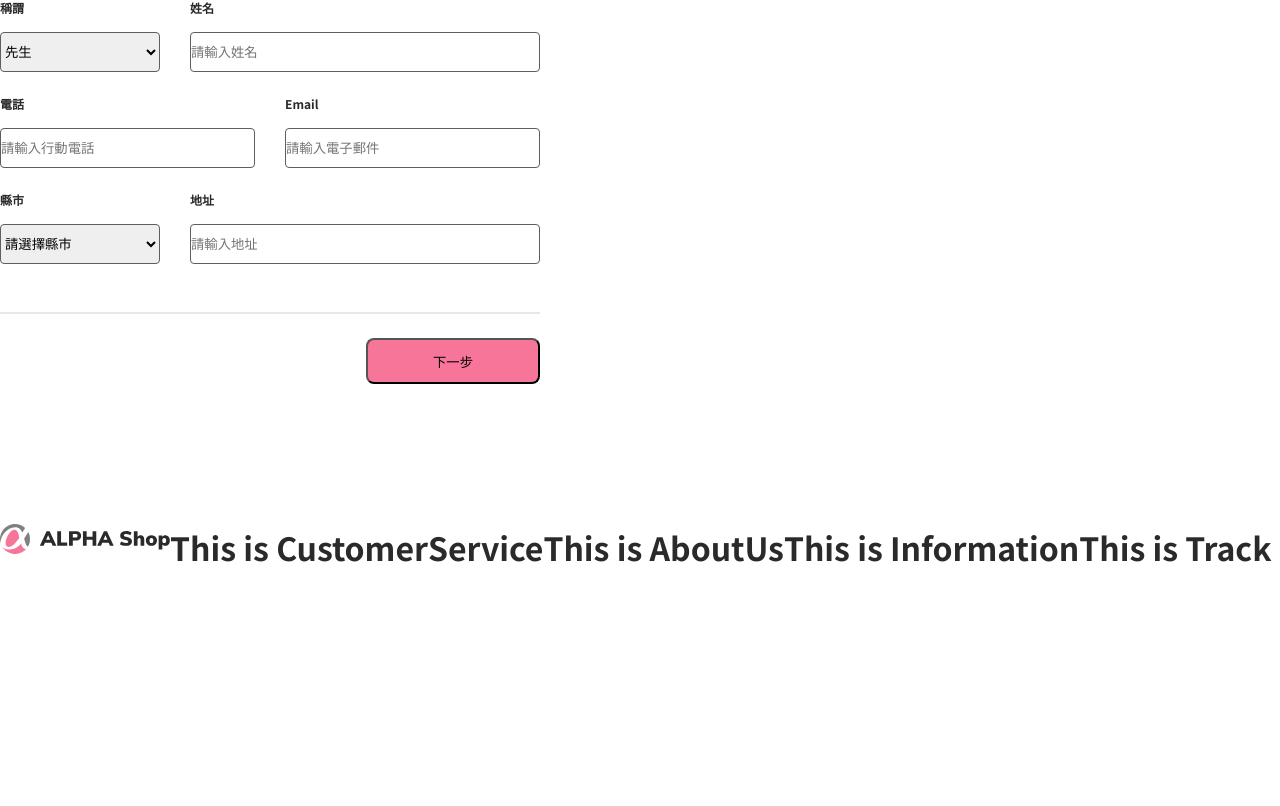
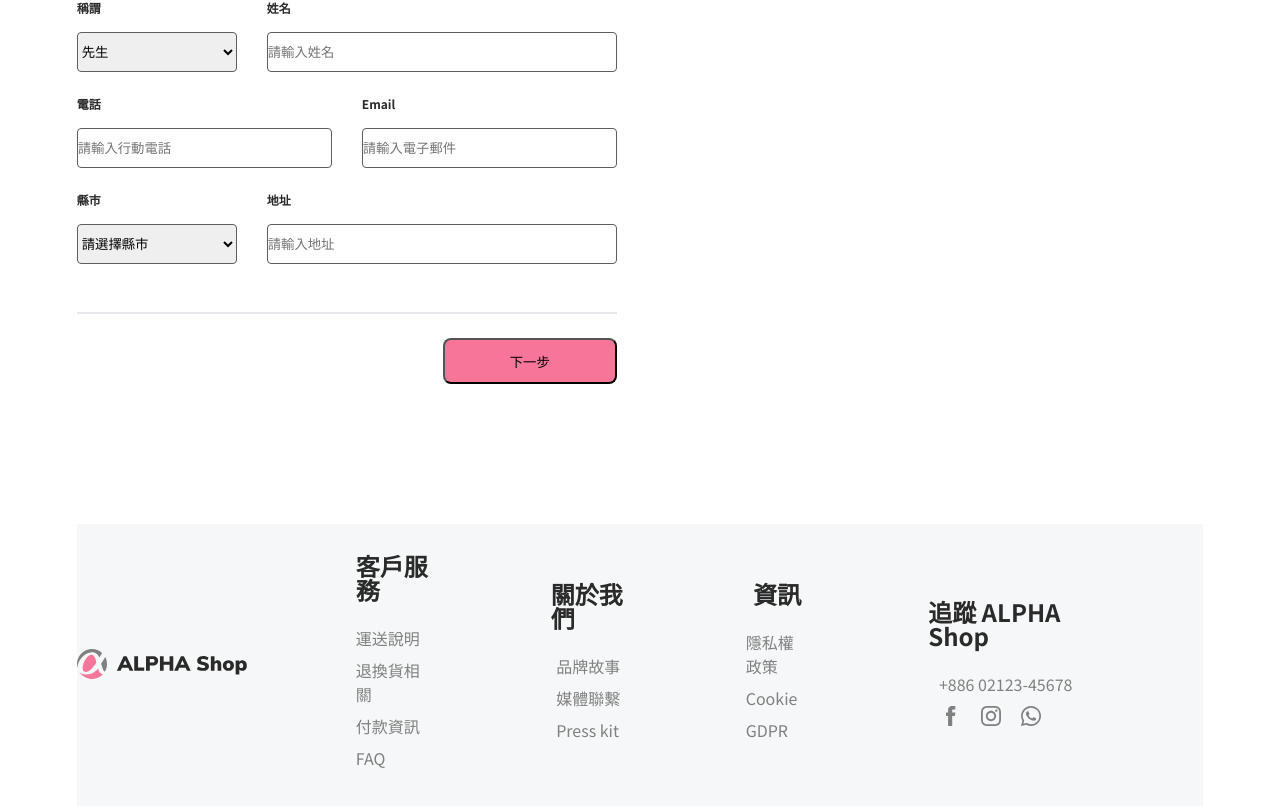
Before and after one commit to jeff0518/ac_alpha_shop, a React (Create React App) app: page / in a window 1280 px wide. Shown: the part 282-1088 px from the top of the page. Before the commit the page ends 852 px from the top, so only its background shows below. Built offline with nearby package versions, Linux system fonts and the light colour scheme.

Commit message:
feat: add footer 增加Footer元件，目前有爆版問題需要解決 Jeff 2022.11.3

```diff
--- a/src/App.js
+++ b/src/App.js
@@ -9,11 +9,14 @@ import styled from "styled-components";
 import './sass/BaseStyled.css';
 
 const BaseStyled = styled.div`
+  margin: 0 auto;
+  width: 88%;
 
 `;
 
 function App() {
   return (
+    <>
       <BaseStyled>
         <Header />
         <StepProgress />
@@ -23,6 +26,7 @@ function App() {
         <ProgressControl />
         <Footer />
       </BaseStyled>
+    </>
   );
 }
 
--- a/src/components/Footer/AboutUs.js
+++ b/src/components/Footer/AboutUs.js
@@ -1,11 +1,27 @@
 import React from "react";
 import styled from "styled-components";
+import FooterSection from "./FooterStyled";
+
+const Section = styled(FooterSection)`
+  margin-right: 120px;
+`;
 
 const AboutUs = () => {
   return (
-    <>
-      <h1>This is AboutUs</h1>
-    </>
+    <Section>
+      <h2 className="section-title">關於我們</h2>
+      <div className="section-content">
+        <a className="page-link" href="#">
+          品牌故事
+        </a>
+        <a className="page-link" href="#">
+          媒體聯繫
+        </a>
+        <a className="page-link" href="#">
+          Press kit
+        </a>
+      </div>
+    </Section>
   );
 };
 
--- a/src/components/Footer/CustomerService.js
+++ b/src/components/Footer/CustomerService.js
@@ -1,11 +1,31 @@
 import React from "react";
 import styled from "styled-components";
+import FooterSection from "./FooterStyled";
+
+const Section = styled(FooterSection)`
+  margin-right: 120px;
+  margin-left: 109px;
+`;
 
 const CustomerService = () => {
   return (
-    <>
-      <h1>This is CustomerService</h1>
-    </>
+    <Section>
+      <h2 className="section-title">客戶服務</h2>
+      <div className="section-content">
+        <a className="page-link" href="#">
+          運送說明
+        </a>
+        <a className="page-link" href="#">
+          退換貨相關
+        </a>
+        <a className="page-link" href="#">
+          付款資訊
+        </a>
+        <a className="page-link" href="#">
+          FAQ
+        </a>
+      </div>
+    </Section>
   );
 };
 
--- a/src/components/Footer/Footer.js
+++ b/src/components/Footer/Footer.js
@@ -5,10 +5,18 @@ import CustomerService from "./CustomerService";
 import Information from "./Information";
 import Track from "./Track";
 import Logo from "../Header/Logo";
+import '../../sass/BaseStyled.css'
 
 const StyledFooter = styled.div`
+  position: relative;
   display: flex;
-`
+  justify-content: center;
+  align-items: center;
+  background-color: var(--footer-background-color);
+  height: 284px;
+  max-width: 1440px;
+  width: 100%;
+`;
 
 const Footer = () => {
   return (
--- /dev/null
+++ b/src/components/Footer/FooterStyled.js
@@ -0,0 +1,28 @@
+import styled from "styled-components";
+
+const FooterSection = styled.section`
+  display: flex;
+  flex-direction: column;
+  justify-content: center;
+  align-items: center;
+
+  .section-title {
+    font-weight: 700;
+    font-size: 24px;
+    line-height: 24px;
+    color: var(--nav-icon);
+    margin-bottom: 24px;
+  }
+  .section-content {
+    display: flex;
+    flex-direction: column;
+
+    .page-link {
+      text-decoration: none;
+      margin-bottom: 8px;
+      color: var(--input-label);
+    }
+  }
+`;
+
+export default FooterSection;
--- a/src/components/Footer/Information.js
+++ b/src/components/Footer/Information.js
@@ -1,11 +1,27 @@
 import React from "react";
 import styled from "styled-components";
+import FooterSection from "./FooterStyled";
+
+const Section = styled(FooterSection)`
+  margin-right: 120px;
+`;
 
 const Information = () => {
   return (
-    <>
-      <h1>This is Information</h1>
-    </>
+    <Section>
+      <h2 className="section-title">資訊</h2>
+      <div className="section-content">
+        <a className="page-link" href="#">
+          隱私權政策
+        </a>
+        <a className="page-link" href="#">
+          Cookie
+        </a>
+        <a className="page-link" href="#">
+          GDPR
+        </a>
+      </div>
+    </Section>
   );
 };
 
--- a/src/components/Footer/Track.js
+++ b/src/components/Footer/Track.js
@@ -1,11 +1,27 @@
 import React from "react";
 import styled from "styled-components";
+import FooterSection from "./FooterStyled";
+import SocialMedia from "../icons/SocialMediaIcon.svg";
+
+const Section = styled(FooterSection)`
+  margin-right: 120px;
+`;
 
 const Track = () => {
   return (
-    <>
-      <h1>This is Track</h1>
-    </>
+    <Section>
+      <h2 className="section-title">追蹤 ALPHA Shop</h2>
+      <div className="section-content">
+        <a className="page-link" href="#">
+          +886 02123-45678
+        </a>
+        <div>
+          <a className="page-link" href="#">
+            <img src={SocialMedia} className="page-link-app" alt="App" />
+          </a>
+        </div>
+      </div>
+    </Section>
   );
 };
 
--- a/src/components/Header/Header.js
+++ b/src/components/Header/Header.js
@@ -5,10 +5,12 @@ import Icon from "./Icon";
 import styled from "styled-components";
 
 const Div = styled.div`
+  width: 100%;
   max-width: 1440px;
   height: 60px;
   display: flex;
   align-items: center;
+  justify-content: space-between;
 `;
 
 const Header = () => {
--- a/src/components/Header/Logo.js
+++ b/src/components/Header/Logo.js
@@ -1,4 +1,5 @@
 import logo from '../icons/Logologo.svg'
+
 
 
 const Logo = () => {
```
Also changed, not shown: src/components/cart/cart.js (added, +11 -0 lines), src/components/icons/SocialMediaIcon.svg (added). Lines whose indentation alone changed are shown as unchanged.
